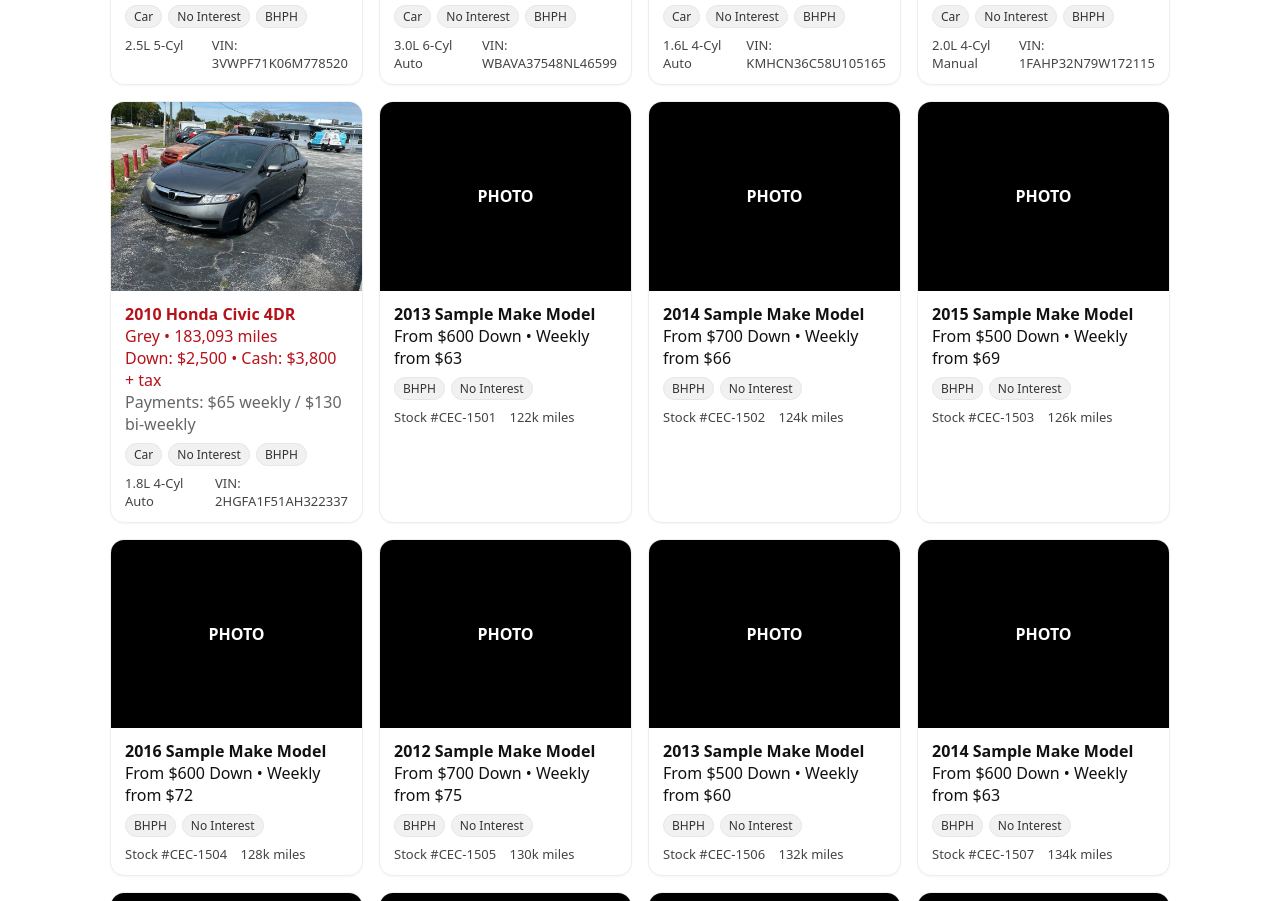
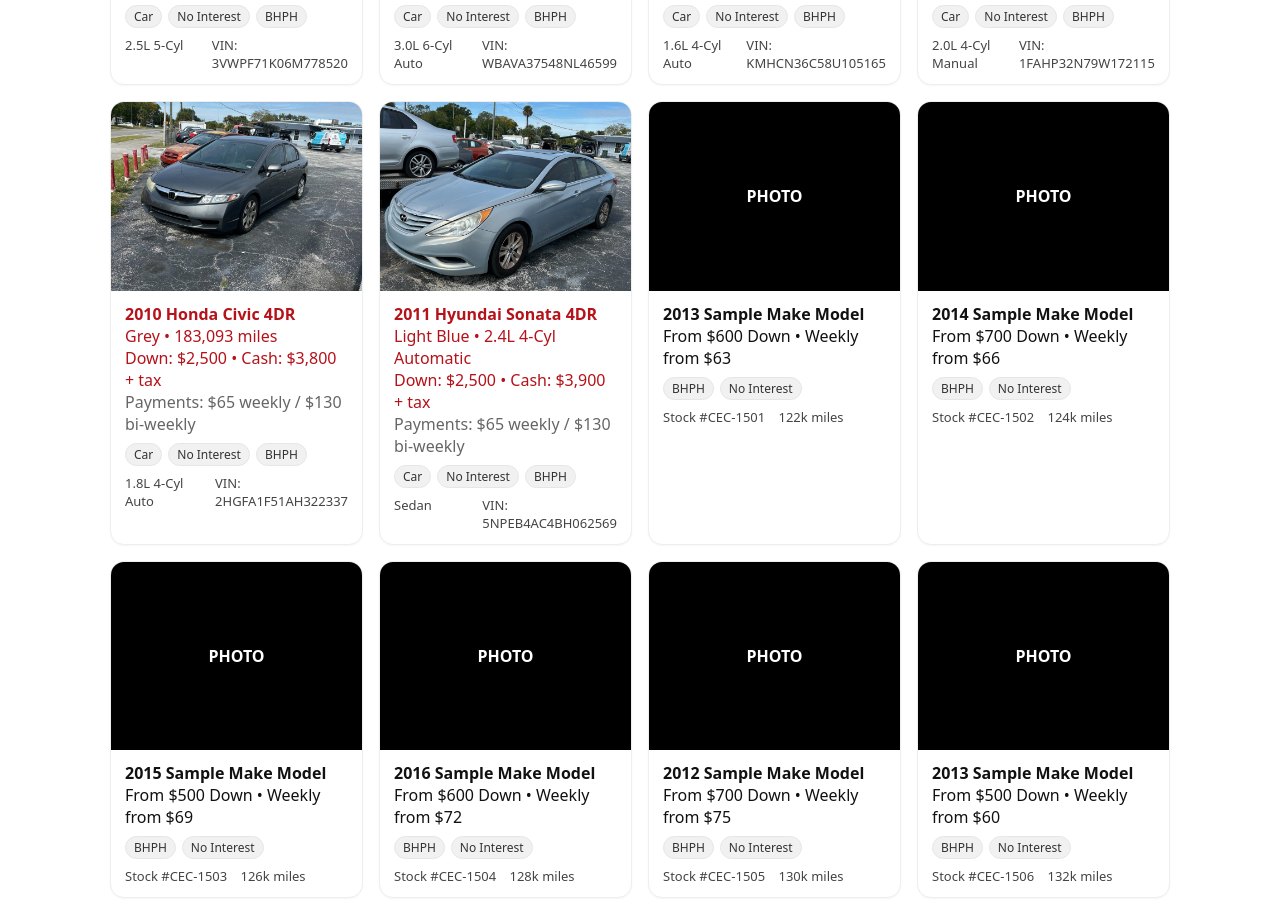
Before and after one commit to Arphinieus/Corey-s-Economy-Cars-Website, a plain HTML site: page inventory.html in a window 1280 px wide. Shown: the part 804-1705 px from the top of the page. Drawn offline with Linux system fonts and the light colour scheme.

Commit message:
Add 2011 Hyundai Sonata vehicle card
Added a new vehicle card for the 2011 Hyundai Sonata with details including price, VIN, and payment options.

```diff
--- a/inventory.html
+++ b/inventory.html
@@ -141,6 +141,28 @@
     </div>
   </a>
 </div>
+<div class="card">
+  <a href="vehicles/sonata-2011.html" class="vehicle-link">
+    <div class="img">
+      <img src="Images/sonata-2011-1.jpeg" alt="2011 Hyundai Sonata 4DR">
+    </div>
+    <div class="body">
+      <b>2011 Hyundai Sonata 4DR</b><br>
+      Light Blue • 2.4L 4-Cyl Automatic<br>
+      Down: $2,500 • Cash: $3,900 + tax<br>
+      <span class="muted">Payments: $65 weekly / $130 bi-weekly</span>
+      <div class="badges">
+        <div class="badge">Car</div>
+        <div class="badge">No Interest</div>
+        <div class="badge">BHPH</div>
+      </div>
+      <div class="kv">
+        <div>Sedan</div>
+        <div>VIN: 5NPEB4AC4BH062569</div>
+      </div>
+    </div>
+  </a>
+</div>
 
     <div class="card"><div class="img">PHOTO</div><div class="body"><b>2013 Sample Make Model</b><br>From $600 Down • Weekly from $63<div class="badges"><div class="badge">BHPH</div><div class="badge">No Interest</div></div><div class="kv"><div>Stock #CEC-1501</div><div>122k miles</div></div></div></div>
 <div class="card"><div class="img">PHOTO</div><div class="body"><b>2014 Sample Make Model</b><br>From $700 Down • Weekly from $66<div class="badges"><div class="badge">BHPH</div><div class="badge">No Interest</div></div><div class="kv"><div>Stock #CEC-1502</div><div>124k miles</div></div></div></div>
```
